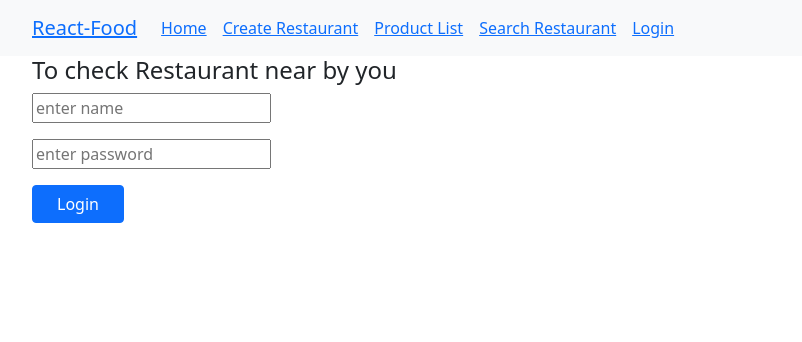
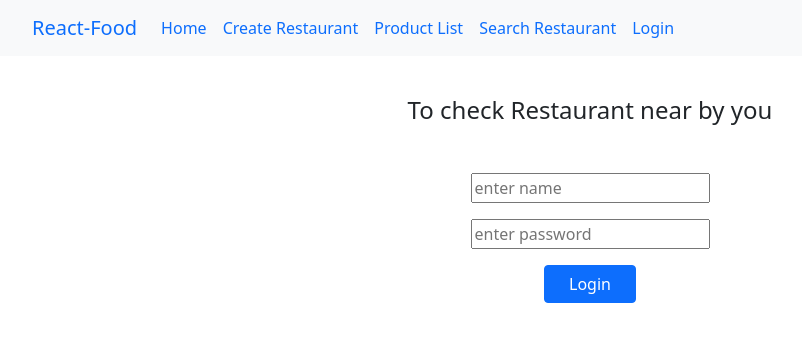
Before and after one commit to airKing05/react-food, a React (Create React App) app in the folder react-food/: page /login in a window 1280 px wide. Shown: the top 342 px of the page, without its empty margins (50-852 px from the left). Built offline with nearby package versions, Linux system fonts and the light colour scheme.

Commit message:
accordion and bug fixed

```diff
--- a/react-food/src/App.js
+++ b/react-food/src/App.js
@@ -9,7 +9,7 @@ import CreateRestaurant from './components/CreateRestaurant';
 import SearchRestaurant from './components/SearchRestaurant';
 import Login from './components/Login';
 import Logout from './components/Logout';
-import Protected from './components/Protected';
+// import Protected from './components/Protected';
 
 
 function App() {
@@ -19,7 +19,8 @@ function App() {
       {/* <Menu/>   if use redux its okay
       but page not refreshing every time so we did it */}
       <Routes>
-          <Route path="/" element={<Protected Component={<Home />} />}> </Route>
+          {/* <Route path="/" element={<Protected Component={<Home />} />}> </Route> */}
+          <Route path="/" element={<Home />}> </Route>
           <Route path="/create-restaurant" element={<CreateRestaurant />}></Route>
           <Route path="/product-list" element={<ProductList />}></Route>
           <Route path="/update-list/:id" element={<UpdateList />}></Route>
--- a/react-food/src/components/Home.js
+++ b/react-food/src/components/Home.js
@@ -1,4 +1,5 @@
 import React from 'react'
+import Accordion from './accordion/index.js'
 import RestaurantCarousal from './carousal.js'
 import Menu from './Menu.js'
 
@@ -6,9 +7,10 @@ export default function Home() {
   return (
     <>
     <Menu/>
-    <div className='container'>
+    <div className='container text-center' >
       <h3>Can enjoy your favorite Restaurant</h3>
       <RestaurantCarousal/>
+      <Accordion/>
       </div>
     </>
   )
--- a/react-food/src/components/Login.js
+++ b/react-food/src/components/Login.js
@@ -55,8 +55,8 @@ const Login = () => {
     return (
         <>
         <Menu/>
-        <div className='container'>
-            <h4>To check Restaurant near by you</h4>
+        <div className='container mt-5 text-center'>
+            <h4 className='my-5'>To check Restaurant near by you</h4>
             <input
                 type="text"
                 placeholder='enter name'
--- a/react-food/src/components/Menu.js
+++ b/react-food/src/components/Menu.js
@@ -5,23 +5,23 @@ import { Link } from "react-router-dom";
 
 export default function Menu() {
     return (
-        <div>
-            <Navbar bg="light" expand="lg" >
+        <div className='mb-5 pb-5'>
+            <Navbar bg="light" expand="lg" className='fixed-top'>
                 <Container>
-                    <Navbar.Brand ><Link to='/'>React-Food</Link> </Navbar.Brand>
+                    <Navbar.Brand ><Link to='/' className='text-decoration-none'>React-Food</Link> </Navbar.Brand>
                     <Navbar.Toggle aria-controls="basic-navbar-nav" />
                     <Navbar.Collapse id="basic-navbar-nav">
-                        <Nav className="me-auto">
-                            <Nav.Link> <Link to="/">Home</Link></Nav.Link>
-                            <Nav.Link> <Link to="/create-restaurant">Create Restaurant</Link></Nav.Link>
-                            <Nav.Link ><Link to="/product-list">Product List</Link> </Nav.Link>
+                        <Nav className="me-auto ">
+                            <Nav.Link> <Link to="/" className='text-decoration-none'>Home</Link></Nav.Link>
+                            <Nav.Link> <Link to="/create-restaurant" className='text-decoration-none'>Create Restaurant</Link></Nav.Link>
+                            <Nav.Link ><Link to="/product-list" className='text-decoration-none'>Product List</Link> </Nav.Link>
                             {/* <Nav.Link ><Link to="/update-list">Update List</Link></Nav.Link> */}
-                            <Nav.Link ><Link to="/search-restaurant">Search Restaurant</Link></Nav.Link>
+                            <Nav.Link ><Link to="/search-restaurant" className='text-decoration-none'>Search Restaurant</Link></Nav.Link>
                             {
                                 localStorage.getItem('result') ?
-                                <Nav.Link ><Link to="/logout">Logout</Link></Nav.Link>
+                                    <Nav.Link ><Link to="/logout" className='text-decoration-none' >Logout</Link></Nav.Link>
                                 :
-                                 <Nav.Link ><Link to="/login">Login</Link></Nav.Link>
+                                    <Nav.Link ><Link to="/login" className='text-decoration-none' >Login</Link></Nav.Link>
                             }
 
                         </Nav>
--- a/react-food/src/components/ProductList.js
+++ b/react-food/src/components/ProductList.js
@@ -1,4 +1,4 @@
-import React, {useEffect, useState} from 'react';
+import React, { useEffect, useState } from 'react';
 import { Table } from "react-bootstrap";
 import { NavLink } from 'react-router-dom';
 import Menu from './Menu';
@@ -6,22 +6,22 @@ import Menu from './Menu';
 export default function ProductList() {
     const [restaurant, setRestaurent] = useState([]);
 
-    function getRestaurant(){
+    function getRestaurant() {
         fetch('http://localhost:3001/restaurant')
             .then(res => res.json())
             .then(result => {
                 // console.table(result)
                 setRestaurent(result)
-        } )
+            })
     };
-    useEffect(()=>{
+    useEffect(() => {
         getRestaurant();
     }, [])
 
     function deleteRestaurant(id) {
         // console.log(id)
         alert(id)
-        fetch(`http://localhost:3001/restaurant/${id}` , {
+        fetch(`http://localhost:3001/restaurant/${id}`, {
             method: "DELETE",
         }).then(res => res.json())
             .then(result => {
@@ -35,7 +35,8 @@ export default function ProductList() {
 
     return (
         <div>
-        <Menu/>
+            <Menu />
+            <div className='container mt-5'>
                 <Table striped bordered hover>
                     <thead>
                         <tr>
@@ -57,17 +58,17 @@ export default function ProductList() {
                                 <td>{item.rating}</td>
                                 <td>
                                     <NavLink to={'/update-list/' + item.id}
-                              style={{color: 'green'}}
+                                        style={{ color: 'green' }}
                                         className="text-decoration-none"
                                     >Edit</NavLink>
                                     <button
-                              style={{border: 'none', background: 'none', color: 'red'}}
-                              onClick={()=>deleteRestaurant(item.id)}>Remove</button>
+                                        style={{ border: 'none', background: 'none', color: 'red' }}
+                                        onClick={() => deleteRestaurant(item.id)}>Remove</button>
                                 </td>
-                  </tr> )}
+                            </tr>)}
                     </tbody>
                 </Table>
-
+            </div>
         </div>
     )
 }
--- /dev/null
+++ b/react-food/src/components/accordion/AccordionRestaurantData.js
@@ -0,0 +1,34 @@
+import React, { useState } from 'react'
+
+export default function AccordionRestaurantData(props) {
+  const [show, setShow] = useState(false);
+  const { name, address, email, rating } = props;
+  return (
+    <div className='mb-3 container'>
+      <div className='row bg-info bg-opacity-50  rounded'>
+        <h5
+
+          className='col-10 py-2 rounded d-flex text text-capitalize'
+        style={{ paddingLeft: '15px !important' }}
+
+        >{name}</h5>
+        <span
+          className='col-2 pt-1'
+          role="button"
+          onClick={() => setShow(!show)}
+        >
+          <span className='fs-3 bg-white px-2 py-1 rounded-circle'>
+            {show ? "-" : "+"} </span>
+        </span>
+      </div>
+      {
+        show && <div className='row bg-info bg-opacity-25 py-2 mt-1 rounded'>
+          <p className='text-capitalize'>{address}</p>
+          <p>{rating}</p>
+          <p>{email}</p>
+        </div>
+      }
+
+    </div>
+  )
+}
--- /dev/null
+++ b/react-food/src/components/accordion/index.js
@@ -0,0 +1,34 @@
+import React, {useState, useEffect} from 'react';
+import AccordionRestaurantData from './AccordionRestaurantData';
+
+function Accordion() {
+   const  [restaurant, setRestaurant] = useState([]);
+   function getDataFromApi(){
+       fetch('http://localhost:3001/restaurant')
+       .then(res => res.json())
+       .then(result =>{
+          // console.log(result);
+           setRestaurant(result)
+       })
+   };
+
+   useEffect(()=>{
+    getDataFromApi()
+   }, []);
+
+  return (
+    <div className='container mt-5'>
+     <h4>See list of Restaurant in Accordion from</h4>
+     <section className='container bg-light' style={{maxWidth: '500px'}}>
+      {
+          restaurant && restaurant.map((currEle) => {
+              const {id} = currEle;
+              return <AccordionRestaurantData  key={id} {...currEle}/>
+          })
+      }
+     </section>
+    </div>
+  )
+}
+
+export default Accordion;
```
Also changed, not shown: react-food/db/db.json (+10 -3 lines), react-food/src/components/CreateRestaurant.js (+12 -12 lines), react-food/src/components/SearchRestaurant.js (+2 -6 lines). Lines whose indentation alone changed are shown as unchanged.
